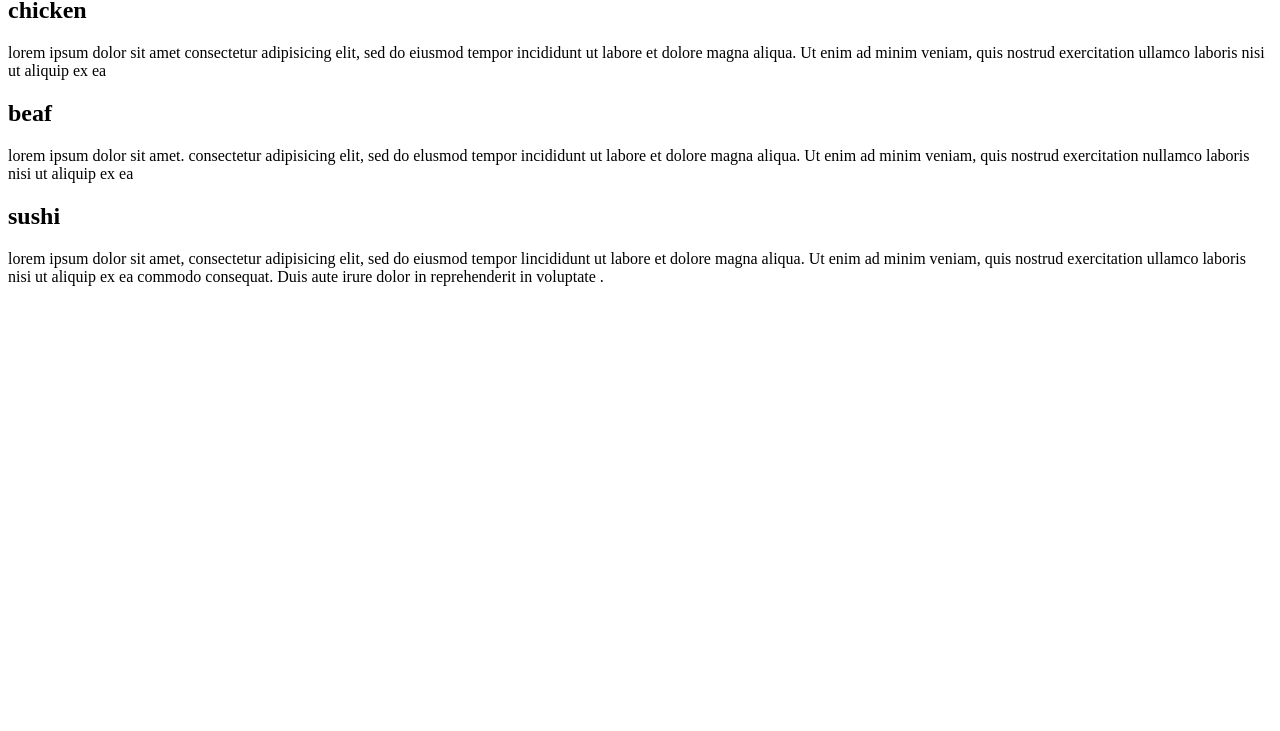
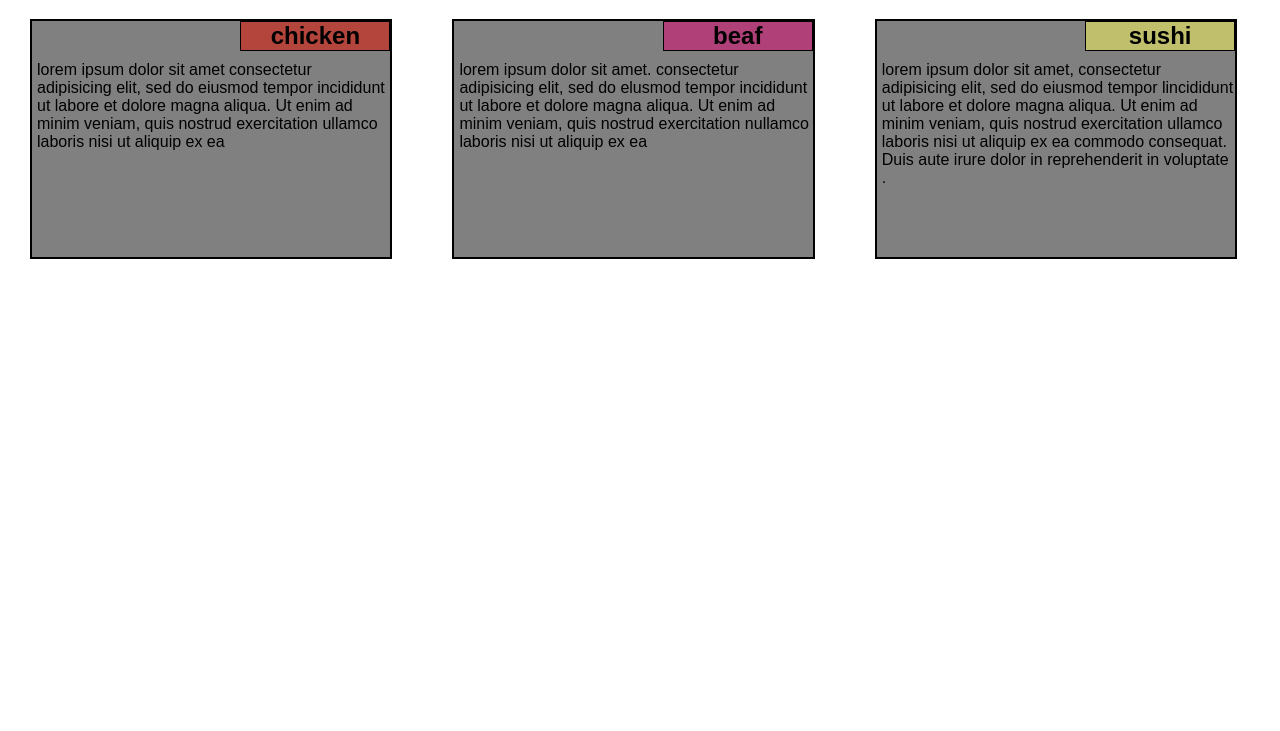
Before and after one commit to zaghloulabdo/module2, a plain HTML site: page index.html in a window 1280 px wide. Shown: the part 69-800 px from the top of the page. Drawn offline with Linux system fonts and the light colour scheme.

Commit message:
Update index.html

```diff
--- a/index.html
+++ b/index.html
@@ -3,7 +3,7 @@
     <meta charset="UTF-8">
     <meta http-equiv="X-UA-Compatible" content="IE=edge">
     <meta name="viewport" content="width=device-width, initial-scale=1.0">
-    <link rel="stylesheet" href="sol.css">
+    <link rel="stylesheet" href="styles.css">
     <title>solution</title>
 </head>
 <body>
```
